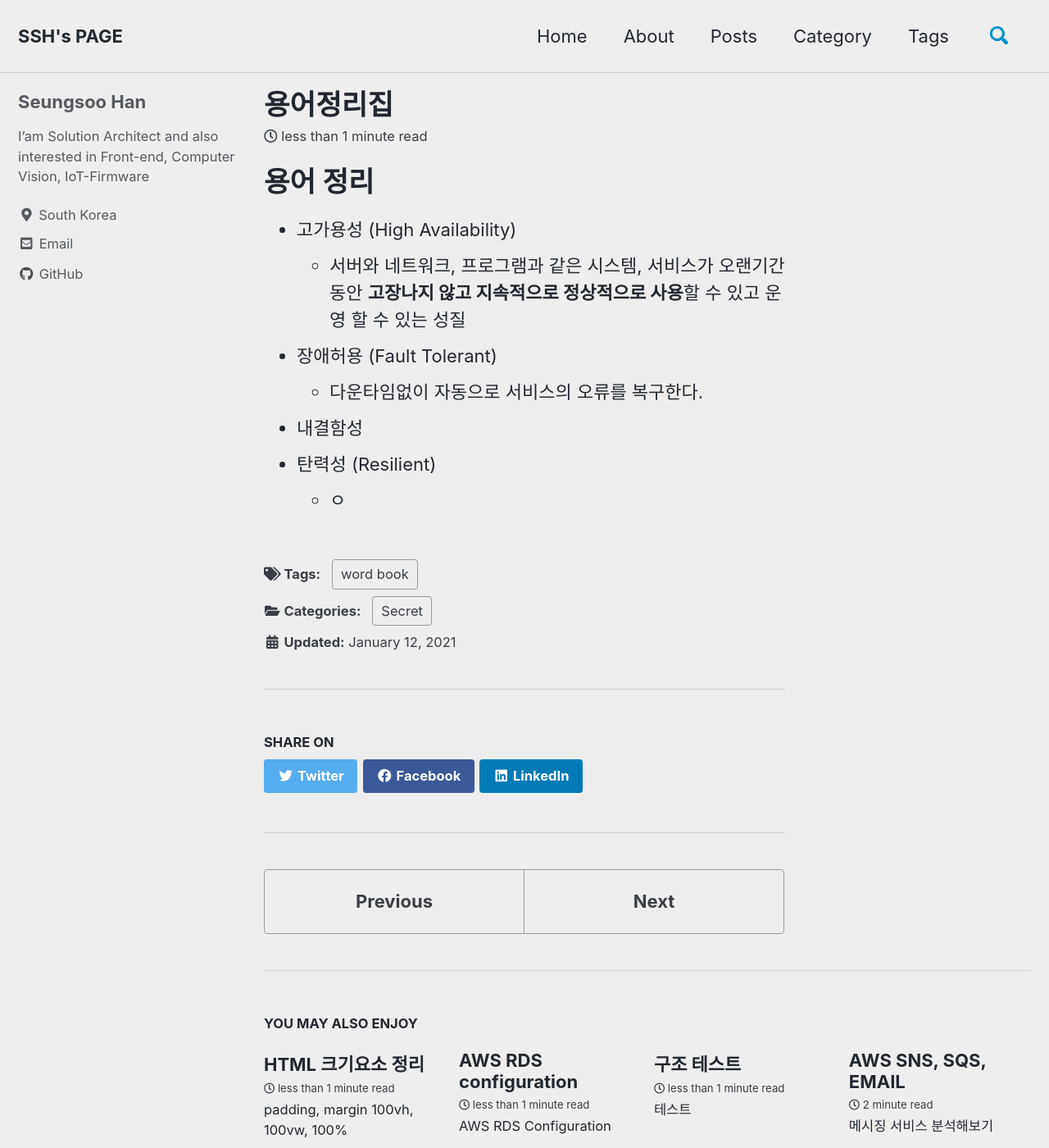
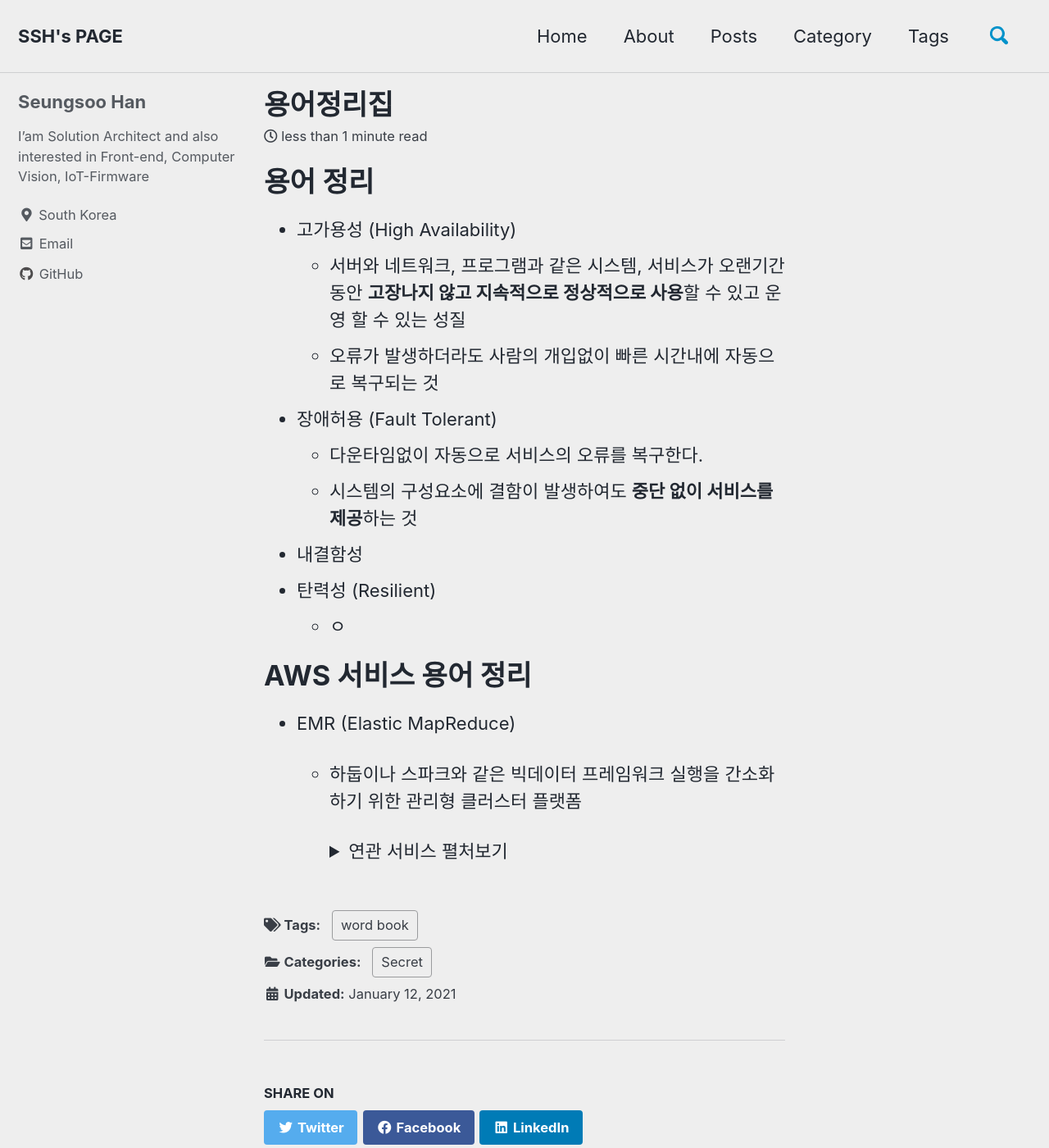
Before and after one commit to viaSSH/viassh.github.io, a Jekyll site: the page built from _posts/2021-01-12-word-book.md, in a window 1280 px wide and 1400 px high. Shown: the whole window at 82% size. Built offline with Jekyll 4.4.1, drawn with Linux system fonts in a browser that asks for light colours; cached includes are drawn as plain includes; some of the changed text lies outside the part shown.

Commit message:
today update

```diff
--- a/_posts/2021-01-12-word-book.md
+++ b/_posts/2021-01-12-word-book.md
@@ -13,10 +13,27 @@ comments: true
 
 - 고가용성 (High Availability)
   - 서버와 네트워크, 프로그램과 같은 시스템, 서비스가 오랜기간 동안 **고장나지 않고 지속적으로 정상적으로 사용**할 수 있고 운영 할 수 있는 성질
+  - 오류가 발생하더라도 사람의 개입없이 빠른 시간내에 자동으로 복구되는 것
 
 - 장애허용 (Fault Tolerant)
   - 다운타임없이 자동으로 서비스의 오류를 복구한다.
+  - 시스템의 구성요소에 결함이 발생하여도 **중단 없이 서비스를 제공**하는 것
 
 - 내결함성
 - 탄력성 (Resilient)
   - ㅇ
+
+# AWS 서비스 용어 정리
+
+- EMR (Elastic MapReduce)
+
+  - 하둡이나 스파크와 같은 빅데이터 프레임워크 실행을 간소화하기 위한 관리형 클러스터 플랫폼
+
+    {::options parse_block_html="true"/}
+
+    <details><summary markdown="span">연관 서비스 펼처보기</summary>
+    	- S3
+    	- DynamoDB
+    </details>
+
+    {::options parse_block_html="false"/}
```
Also changed, not shown: _posts/aws/2021-01-13-ec2.md (added, +53 -0 lines).
